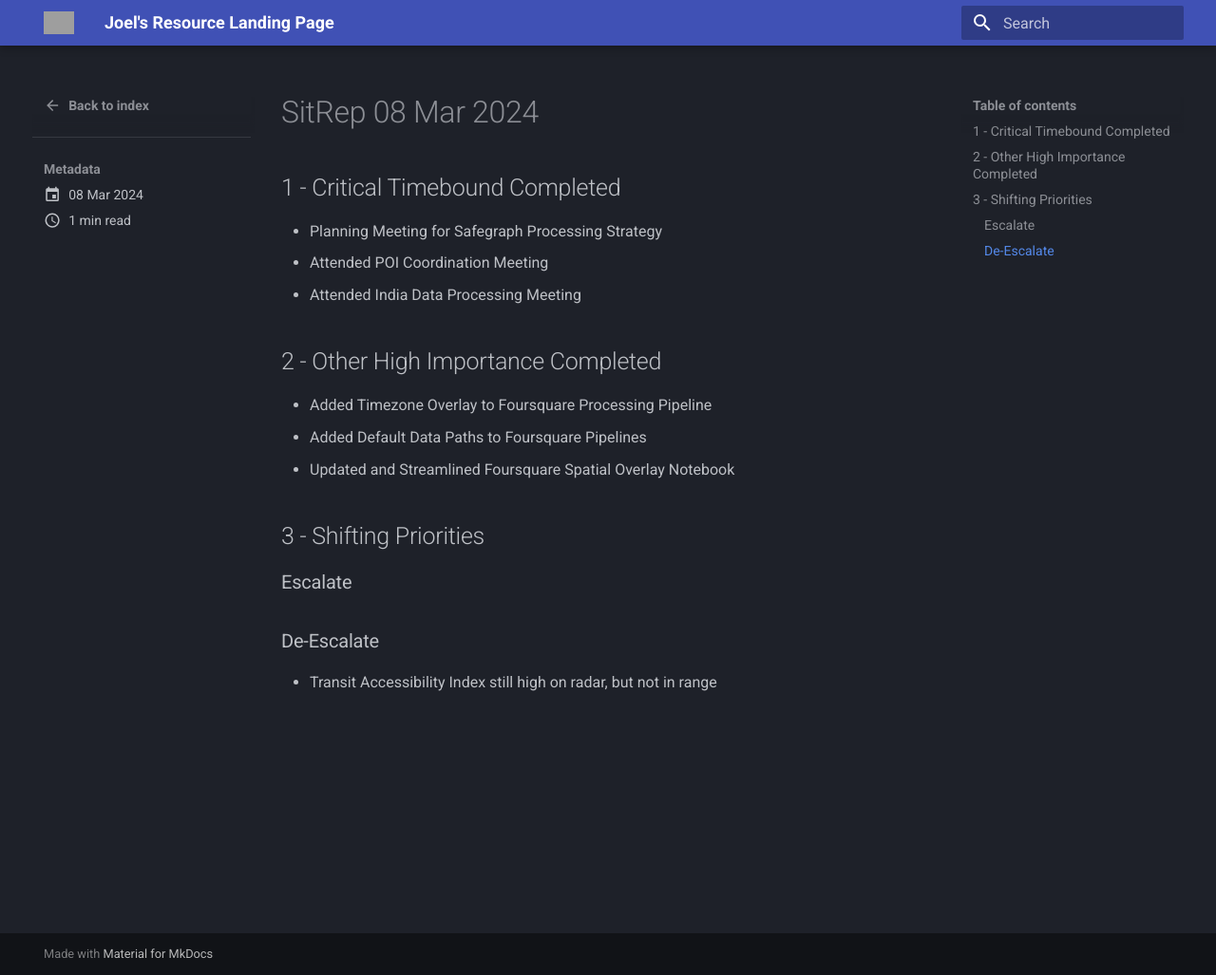
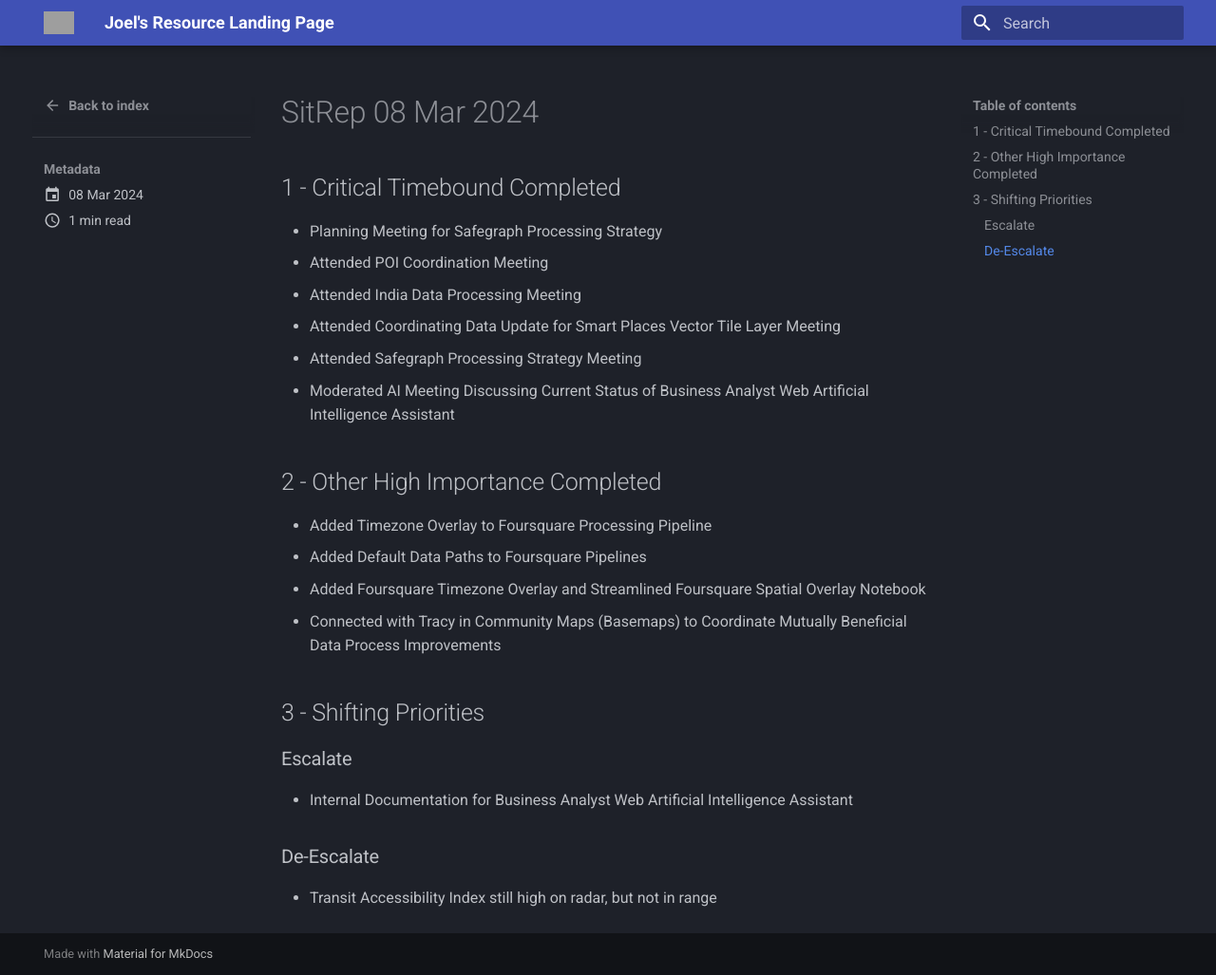
Before and after one commit to knu2xs/esri-resource-page, an MkDocs documentation site: the page built from docs/sitreps/posts/sitrep_20240308.md, in a window 1280 px wide and 1027 px high. Shown: the whole window at 95% size. Built offline with MkDocs 1.6.1 and Material for MkDocs 9.7.7, drawn with Linux system fonts in a browser that asks for light colours; grey boxes are pictures that could not be loaded.

Commit message:
update sitreps

```diff
--- a/docs/sitreps/posts/sitrep_20240308.md
+++ b/docs/sitreps/posts/sitrep_20240308.md
@@ -8,18 +8,23 @@ date: 2024-03-08
 - Planning Meeting for Safegraph Processing Strategy
 - Attended POI Coordination Meeting
 - Attended India Data Processing Meeting
-
+- Attended Coordinating Data Update for Smart Places Vector Tile Layer Meeting
+- Attended Safegraph Processing Strategy Meeting
+- Moderated AI Meeting Discussing Current Status of Business Analyst Web Artificial Intelligence Assistant
 
 ## 2 - Other High Importance Completed
 
 - Added Timezone Overlay to Foursquare Processing Pipeline
 - Added Default Data Paths to Foursquare Pipelines
-- Updated and Streamlined Foursquare Spatial Overlay Notebook
+- Added Foursquare Timezone Overlay and Streamlined Foursquare Spatial Overlay Notebook
+- Connected with Tracy in Community Maps (Basemaps) to Coordinate Mutually Beneficial Data Process Improvements
 
 ## 3 - Shifting Priorities
 
 ### Escalate
 
+- Internal Documentation for Business Analyst Web Artificial Intelligence Assistant
+
 ### De-Escalate
 
 - Transit Accessibility Index still high on radar, but not in range
```
Also changed, not shown: 3 other files.
